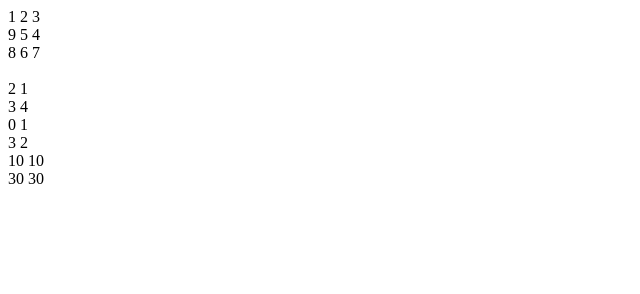
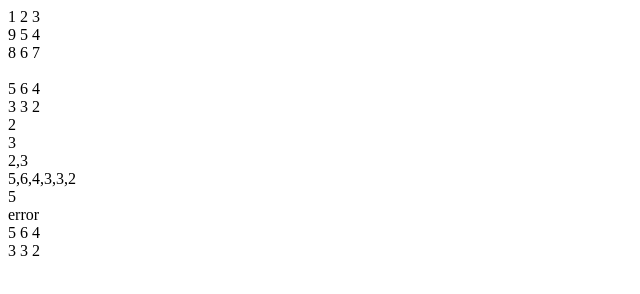
Before and after one commit to mshornikov/rgr-functional-analysis, a plain HTML site: page index.html in a window 1280 px wide. Shown: the whole page, without its empty margins (0-640 px from the left). Drawn offline with Linux system fonts and the light colour scheme.

Commit message:
Updated code

```diff
--- a/classMatrix.js
+++ b/classMatrix.js
@@ -27,10 +27,20 @@ class Matrix {
     }
 
     get_symbol(x, y) {
-        return this.numbers[x - 1][y - 1];
+        if (x - 1 >= this.get_n() || y - 1 >= this.get_m() || x < 1 || y < 1 ){
+            console.log("Error: Index out of range");
+            return 'error';
+        }
+        else {
+            return this.numbers[x - 1][y - 1];
+        }
     }
 
     set_symbol(s, x, y) {
+        if (this.get_symbol(x, y) == "error") {
+            console.log("Error: Index is doesn't exist")
+            return "error";
+        }
         this.numbers[x - 1][y - 1] = s;
     }
 
@@ -71,7 +81,6 @@ class Matrix {
         document.write(this.get_symbol(x, y));
         document.write('<br>')
     }
-
 }
 
 function get_minor(matrix, x, y) {
@@ -162,6 +171,7 @@ function multNum(matrix, num) {
 }
 
 function mult(matrix1, matrix2) {
+
 }
 
 function degree(matrix1, degree = 2) {
@@ -180,10 +190,16 @@
 test = new Matrix([[1, 2, 3], [9, 5, 4], [8, 6, 7]]);
 test.printMatrix();
 
-m1 = new Matrix([[1, 1], [3, 3]]);
+m1 = new Matrix([[5, 6, 4], [3, 3, 2]]);
 m2 = new Matrix([[1, 0], [0, 1]]);
 
 document.write("<br>");
-add(m1, m2).printMatrix();
-sub(m1, m2).printMatrix();
-multNum(m1, 10).printMatrix();
+m1.printMatrix();
+document.write(m1.get_n() + "<br>");
+document.write(m1.get_m() + "<br>");
+document.write(m1.get_dimensions() + "<br>");
+document.write(m1.get_numbers() + "<br>");
+document.write(m1.get_symbol(1,1) + "<br>");
+document.write(m1.get_symbol(3,2) + "<br>");
+m1.printMatrix();
+m1.set_symbol(3, 3, 3);
```
Also changed, not shown: index.html (+0 -1 lines).
